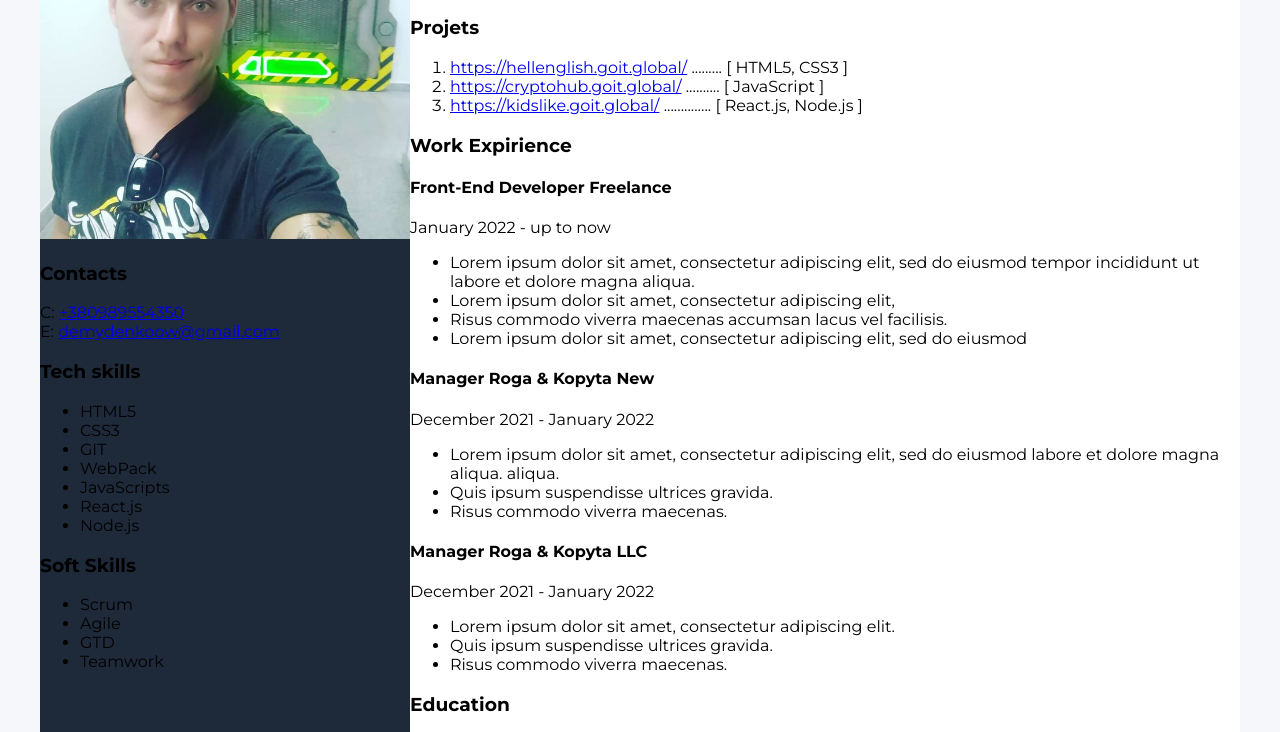
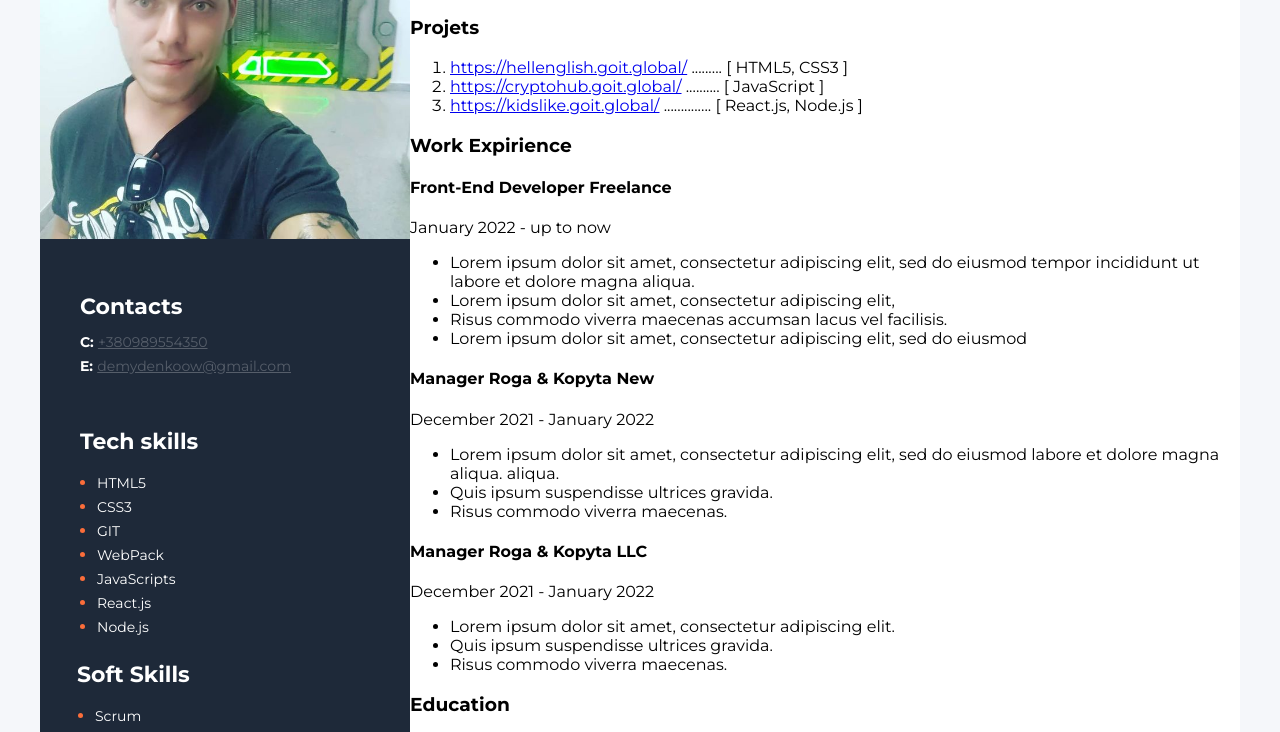
Before and after one commit to DeOlVo/RESUME, a plain HTML site: page index.html in a window 1280 px wide. Shown: the part 211-943 px from the top of the page. Drawn offline with Linux system fonts and the light colour scheme.

Commit message:
new changes index.html

```diff
--- a/index.html
+++ b/index.html
@@ -104,42 +104,42 @@
         <aside class="sidebar-section">
             <img width="370" src="img/123.jpg" alt="My photos">
             <!--contacts section-->
-            <div>
-                <h3>Contacts</h3>
+            <div class="contact-section">
+                <h3 class="sidebar-title">Contacts</h3>
                 <div>
-                    <span>C:</span>
-                    <a href="tel:+380989554350  ">+380989554350</a>
+                    <span class="contacts-section-type">C:</span>
+                    <a class="contacts-section-link" href="tel:+380989554350  ">+380989554350</a>
 
                 </div>
                 <div>
-                    <span>E:</span>
-                    <a href="mailto: demydenkoow@gmail.com">demydenkoow@gmail.com</a>
+                    <span class="contacts-section-type">E:</span>
+                    <a class="contacts-section-link" href="mailto: demydenkoow@gmail.com">demydenkoow@gmail.com</a>
 
                 </div>
 
             </div>
             <!--Tech skills section-->
-            <div>
-                <h3>Tech skills</h3>
-                <ul>
-                    <li>HTML5</li>
-                    <li>CSS3</li>
-                    <li>GIT</li>
-                    <li>WebPack</li>
-                    <li>JavaScripts</li>
-                    <li>React.js</li>
-                    <li>Node.js</li>
+            <div class="tech-skills-section">
+                <h3 class="sidebar-title">Tech skills</h3>
+                <ul class="tech-skills-list">
+                    <li class="tech-skills-item"> <span class="tech-skills-item-text">HTML5</span></li>
+                    <li class="tech-skills-item"> <span class="tech-skills-item-text">CSS3</span></li>
+                    <li class="tech-skills-item"> <span class="tech-skills-item-text">GIT</span></li>
+                    <li class="tech-skills-item"> <span class="tech-skills-item-text">WebPack</span></li>
+                    <li class="tech-skills-item"> <span class="tech-skills-item-text">JavaScripts</span></li>
+                    <li class="tech-skills-item"> <span class="tech-skills-item-text">React.js</span></li>
+                    <li class="tech-skills-item"> <span class="tech-skills-item-text">Node.js</span></li>
 
                 </ul>
             </div>
             <!-- Soft skills section -->
-            <div>
-                <h3>Soft Skills</h3>
-                <ul>
-                    <li>Scrum</li>
-                    <li>Agile</li>
-                    <li>GTD</li>
-                    <li>Teamwork</li>
+            <div class="soft-skills-settion">
+                <h3 class="sidebar-title-soft">Soft Skills</h3>
+                <ul class="soft-skills-list">
+                    <li class="soft-skills-item"><span class="soft-skills-item-text" >Scrum</span></li>
+                    <li class="soft-skills-item"><span class="soft-skills-item-text">Agile</span></li>
+                    <li class="soft-skills-item"><span class="soft-skills-item-text">GTD</span></li>
+                    <li class="soft-skills-item"><span class="soft-skills-item-text">Teamwork</span></li>
                 </ul>
             </div>
         </aside>
```
